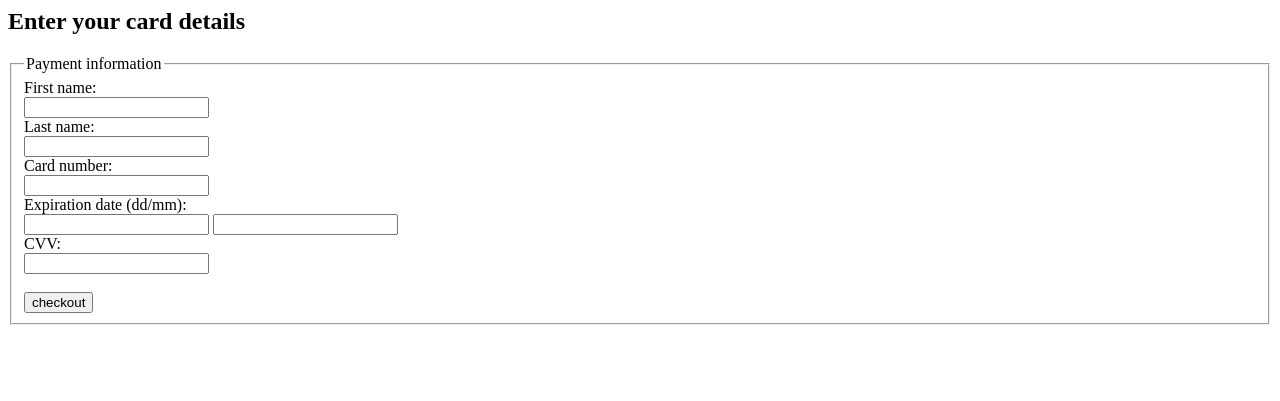
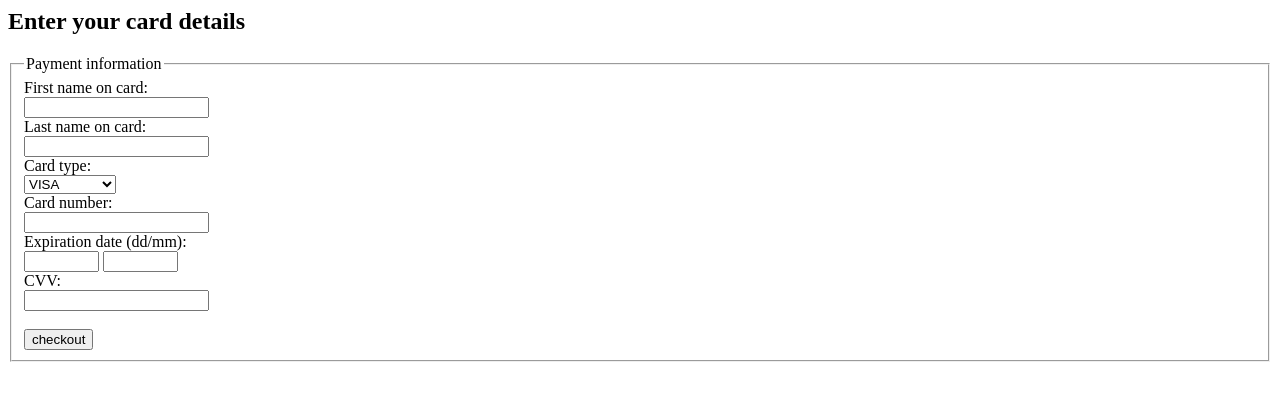
Before and after one commit to KristianBerg/eitf05, a PHP site: the page made by php files/payment.php in a window 1280 px wide. Shown: the top 401 px of the page. Run offline with PHP 8.4, Linux system fonts and the light colour scheme.

Commit message:
Minor text fix

```diff
--- a/php files/payment.php
+++ b/php files/payment.php
@@ -7,14 +7,19 @@
     <form action="receipt.php">
     <fieldset>
       <legend>Payment information</legend>
-        First name:<br>
+        First name on card:<br>
         <input type="text" name="firstname" ><br>
-        Last name:<br>
+        Last name on card:<br>
         <input type="text" name="lastname" ><br>
+        Card type: <br>
+        <select name="cardtype">
+        <option value="volvo">VISA</option>
+        <option value="saab">MasterCard</option>
+        </select><br>
         Card number:<br>
         <input type="text" name="cardnmbr" ><br>
         Expiration date (dd/mm): <br>
-        <input type="number" name="day"> <input type="number" name="month"> <br>
+        <input type="number" name="day" style="width: 75px;"> <input type="number" name="month" style="width: 75px"> <br>
         CVV: <br>
         <input type="number" name="cvv"> <br><br>
         <input type="submit" value="checkout">
```
